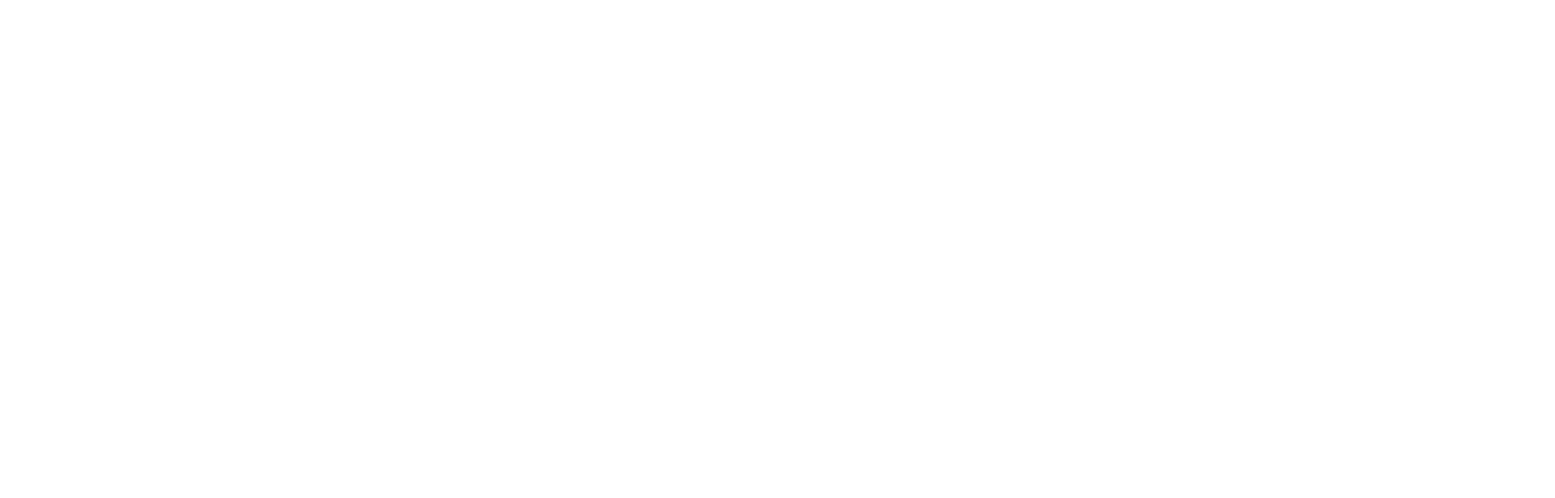
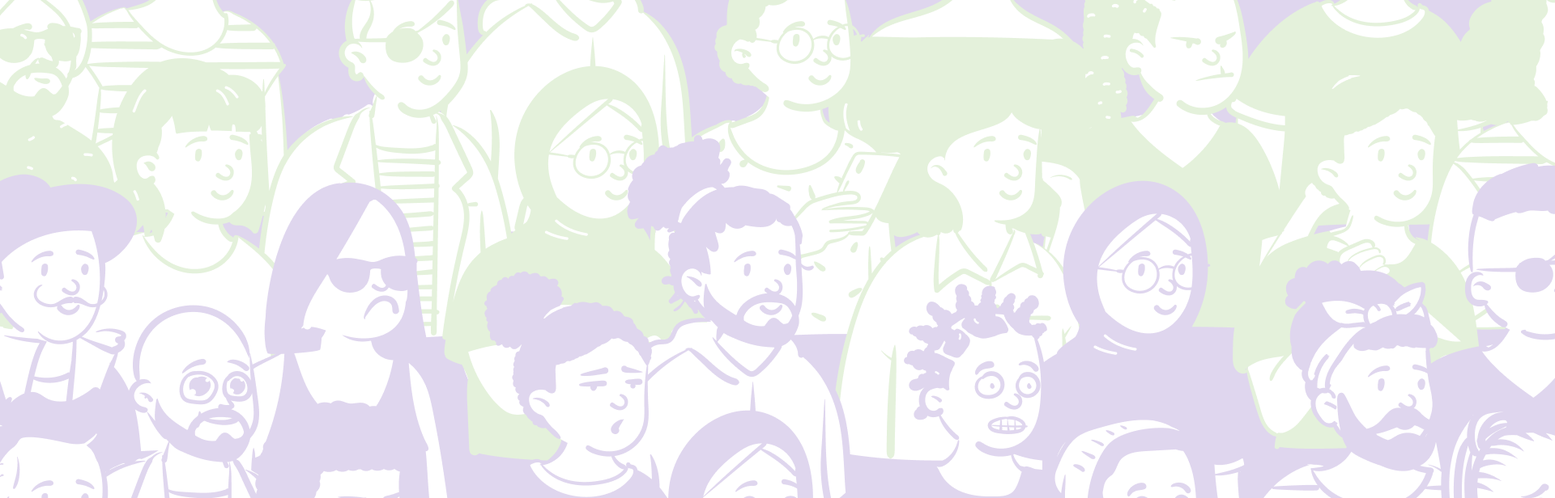
Before and after one commit to JaquelineVictal/Parrot_HandOn, a React (Vite) app: page / in a window 1280 px wide. Shown: the top 616 px of the page at 81% size, 1920 px wide, since content can reach past the window. Built offline with nearby package versions, Linux system fonts and the light colour scheme.

Commit message:
criando primeiro componente

```diff
--- a/src/App.tsx
+++ b/src/App.tsx
@@ -1,8 +1,8 @@
+import Background from "./components/BackGround/background";
+
 function App() {
   return (
-    <div className="App">
-
-    </div>
+    <Background />
   );
 }
 
--- /dev/null
+++ b/src/components/BackGround/background.tsx
@@ -0,0 +1,8 @@
+function Background() {
+  return (
+    <img src="/src/assets/BACKGROUND.png" alt="" />
+  );
+}
+
+
+export default Background;
```
Also changed, not shown: src/App.css (added), src/components/BackGround/background.css (added).
